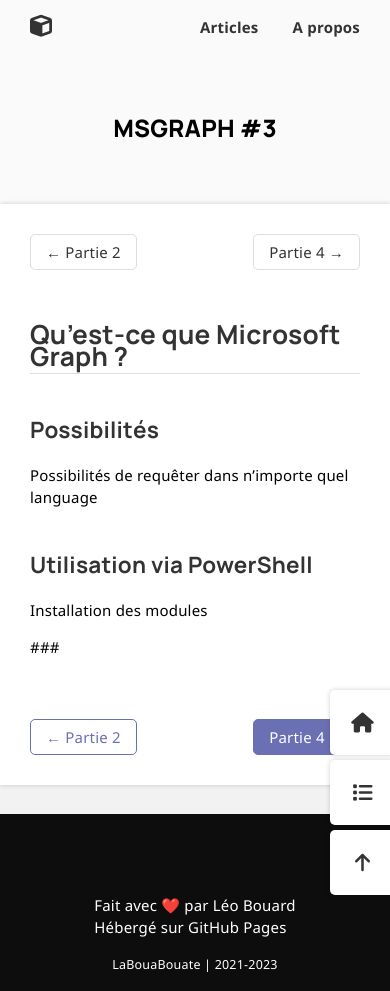
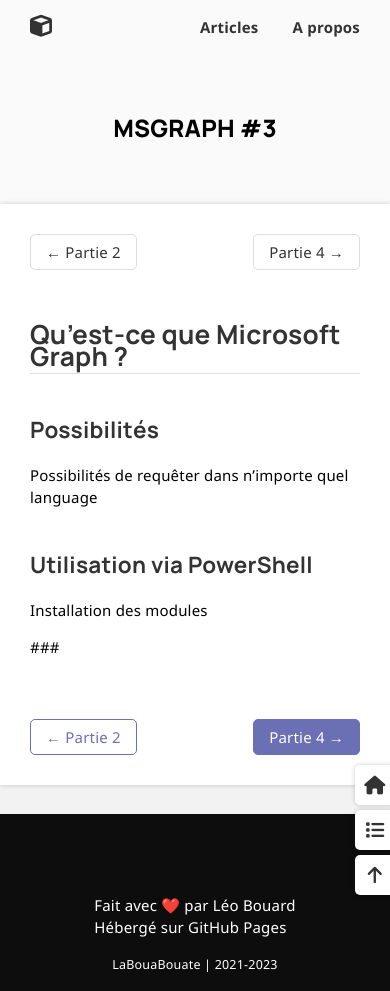
Before and after one commit to leobouard/leobouard.github.io, a Jekyll site: the page built from _posts/2023-09-17-cours-msgraph-003.md, in a window 390 px wide. Built offline with Jekyll 4.4.1, drawn with Linux system fonts in a browser that asks for light colours; nearby versions of some CDN libraries; some web fonts are replaced.

Commit message:
Update posts.scss

```diff
--- a/assets/css/posts.scss
+++ b/assets/css/posts.scss
@@ -312,9 +312,7 @@
     }
 
     div.side_buttons > a {
-        height: 45px;
-        width: 45px;
-        font-size: 20px;
+        font-size: 1.25em;
     }
 
 }
```
